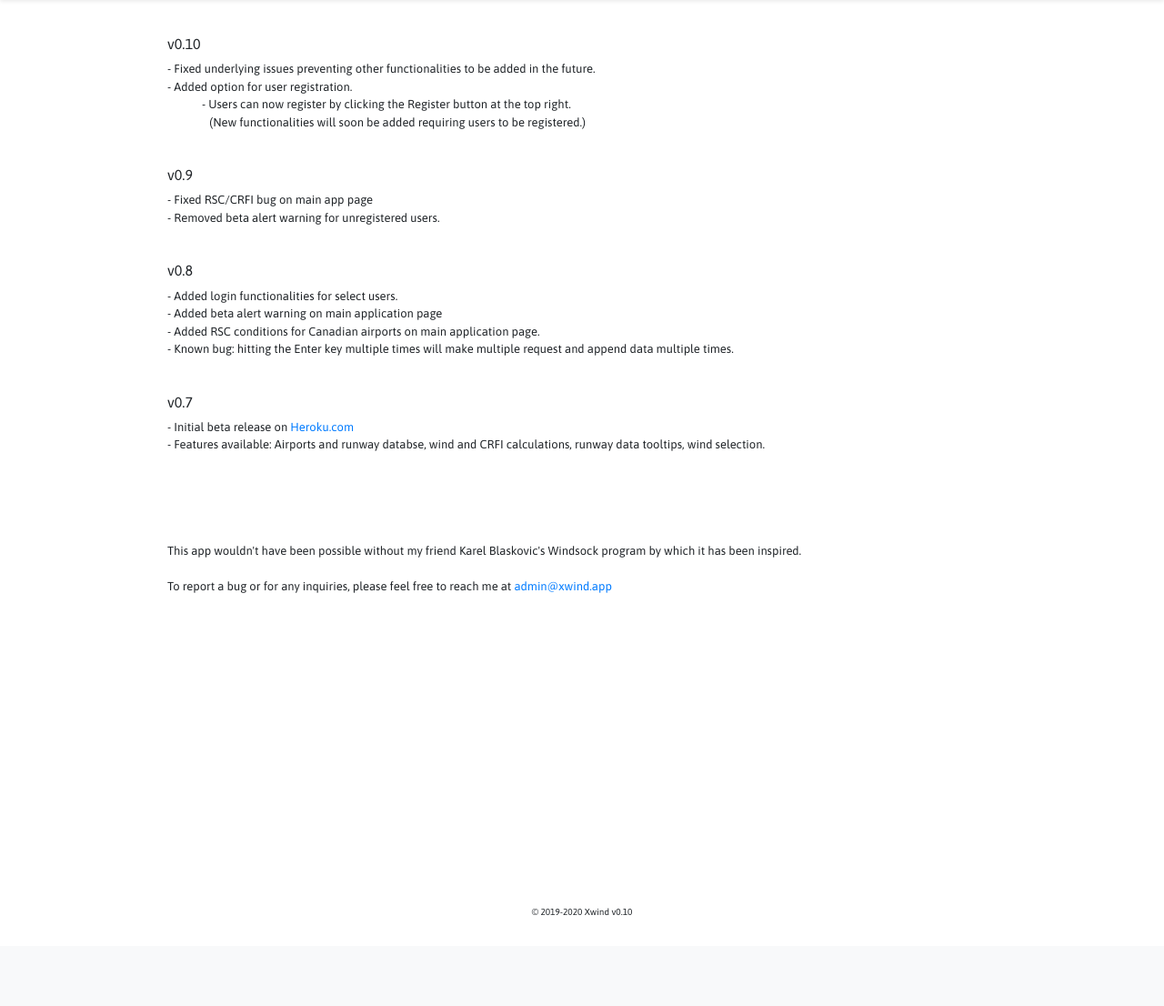
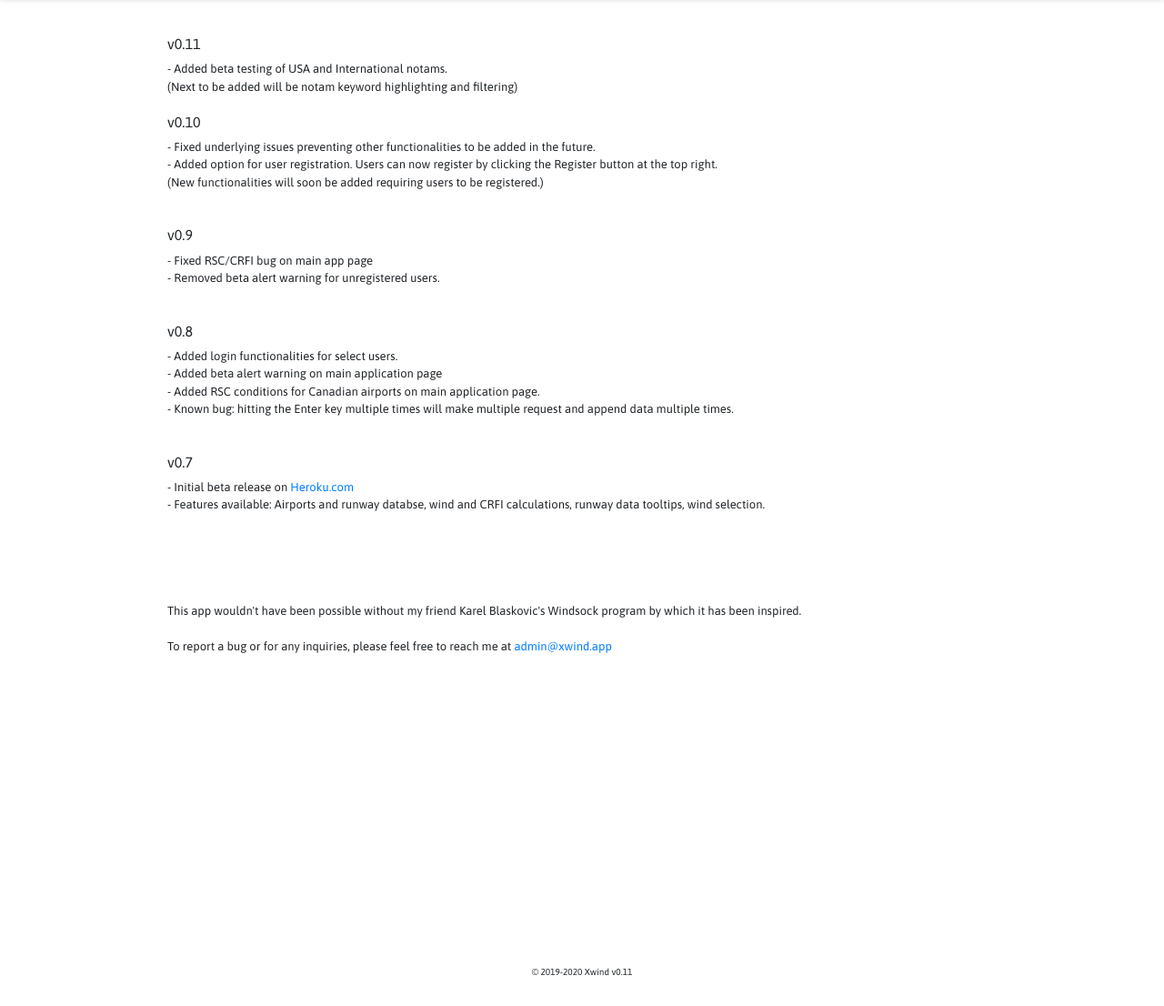
Before and after one commit to yyqyu/xwind, a Flask app: page /about in a window 1280 px wide. Shown: the part 63-1169 px from the top of the page at 91% size. Before the commit the page ends 1069 px from the top, so only its background shows below. Run offline with Flask 2, Linux system fonts and the light colour scheme; some libraries are stand-ins or nearby versions.

Commit message:
Added beta internatinal and USA notams

```diff
--- a/static/js/layout_script.js
+++ b/static/js/layout_script.js
@@ -4,7 +4,7 @@ $(function () {
 
 // Copyright
 footer = document.getElementById("footer");
-footer.innerHTML = "<br><br><br><br><br><br><br><br><br><br><br> &copy 2019-" + (new Date().getFullYear()) + " Xwind v0.10" + "<br><br><br>";
+footer.innerHTML = "<br><br><br><br><br><br><br><br><br><br><br> &copy 2019-" + (new Date().getFullYear()) + " Xwind v0.11" + "<br><br><br>";
 
 
 // When the user scrolls down 20px from the top of the document, show the button
--- a/templates/about.html
+++ b/templates/about.html
@@ -10,10 +10,14 @@
 <div class="row">
     <div class="col-12" id="about">
         <br><br>
+        <h6>v0.11</h6>
+        - Added beta testing of USA and International notams.<br>
+          (Next to be added will be notam keyword highlighting and filtering)
+        <br><br>
         <h6>v0.10</h6>
         - Fixed underlying issues preventing other functionalities to be added in the future. <br>
-        - Added option for user registration.<br>
-        &emsp; &emsp; &thinsp; - Users can now register by clicking the Register button at the top right. <br>&emsp; &emsp; &thinsp; &thinsp; &thinsp;(New functionalities will soon be added requiring users to be registered.)<br>
+        - Added option for user registration. Users can now register by clicking the Register button at the top right. <br>
+          (New functionalities will soon be added requiring users to be registered.)<br>
         <br><br>
         <h6>v0.9</h6>
         - Fixed RSC/CRFI bug on main app page <br>
```
